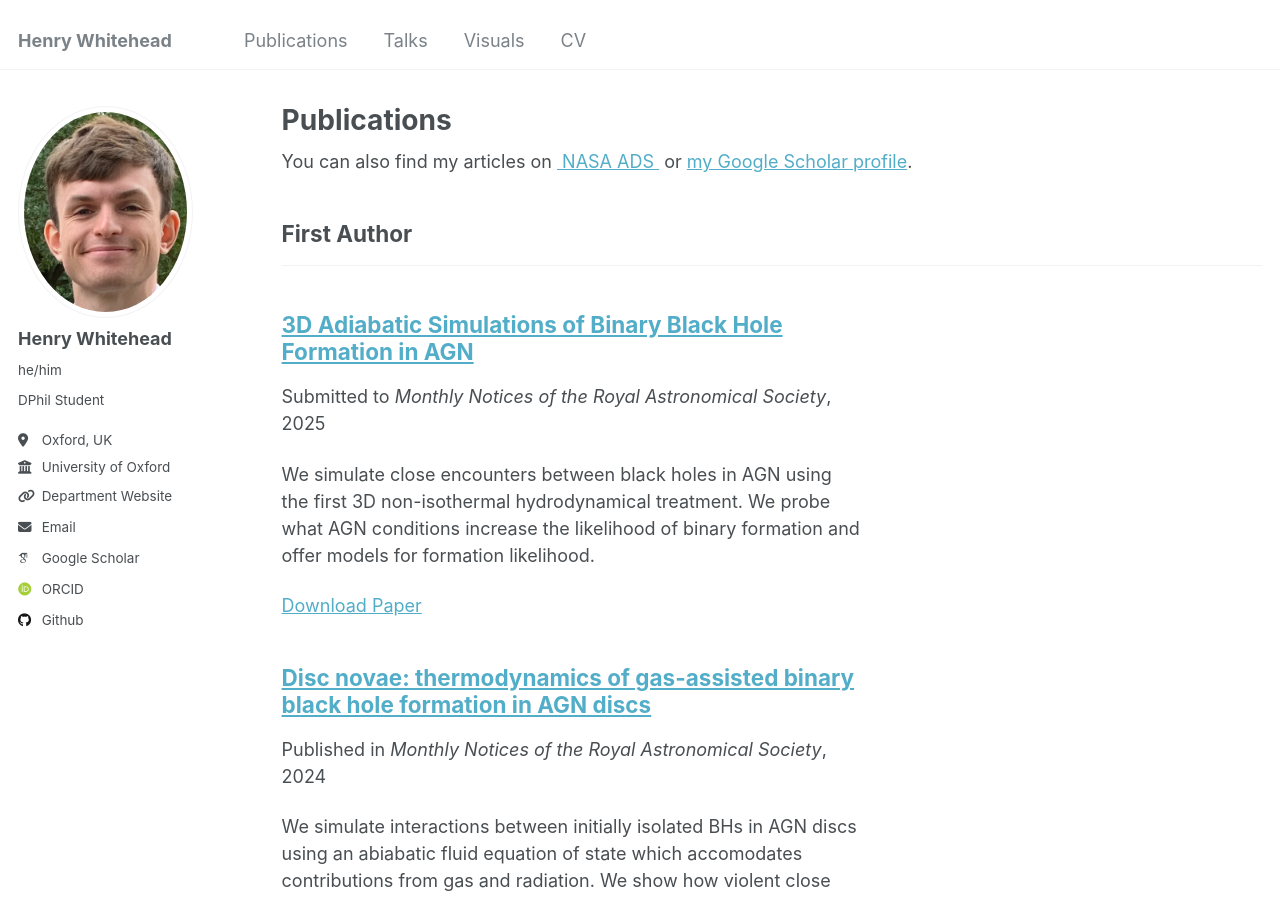
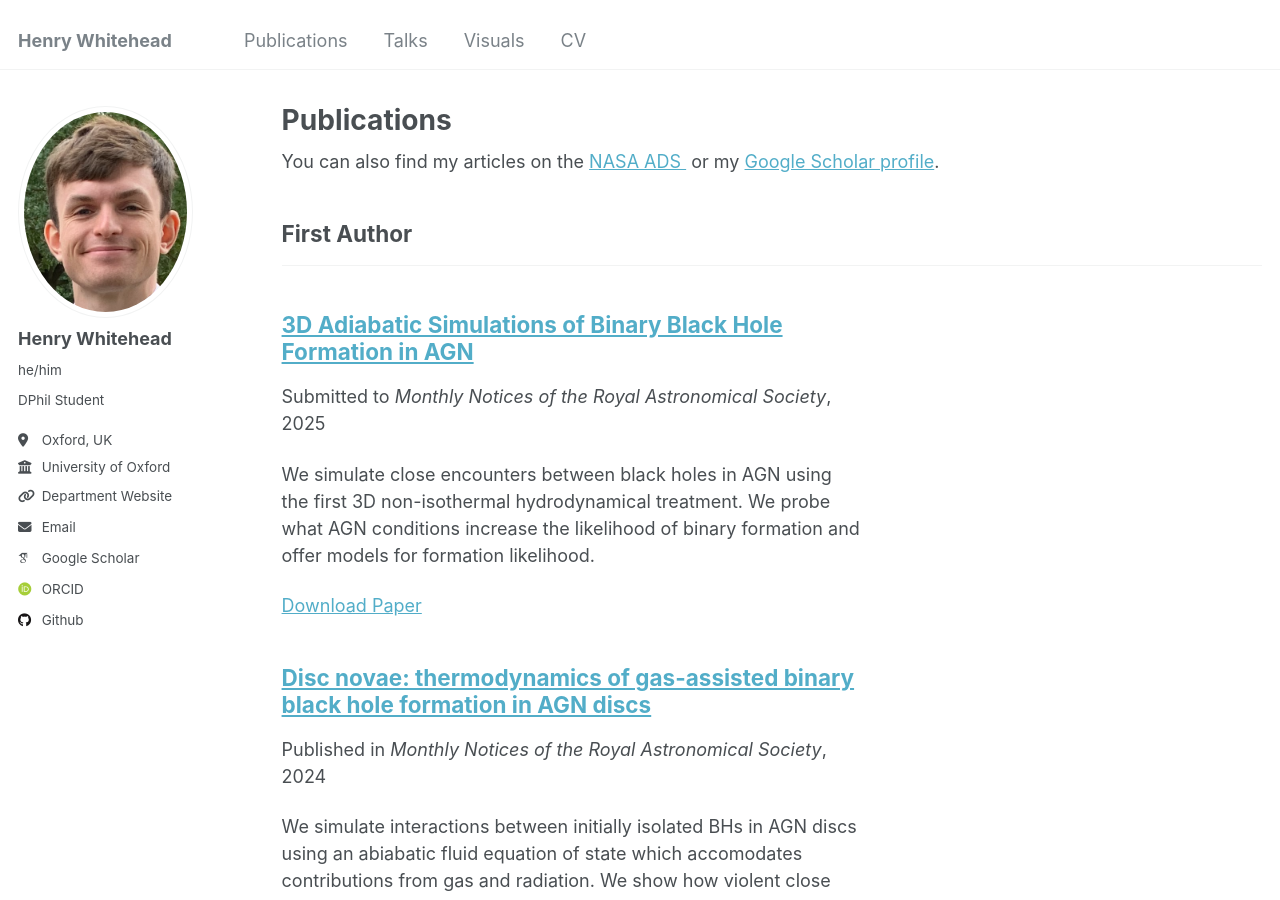
Before and after one commit to hwhitehead/hwhitehead.github.io, a Jekyll site: the page built from _pages/publications.html, in a window 1280 px wide and 900 px high. Built offline with Jekyll 4.4.1, drawn with Linux system fonts in a browser that asks for light colours; some web fonts are replaced.

Commit message:
fixed whitespace in NASA ADS link

```diff
--- a/_pages/publications.html
+++ b/_pages/publications.html
@@ -6,7 +6,7 @@ author_profile: true
 ---
 
 {% if site.author.googlescholar %}
-  <div class="wordwrap">You can also find my articles on <a href="https://ui.adsabs.harvard.edu/search/q=author%3A%22Whitehead%2C%20Henry%22&sort=date%20desc%2C%20bibcode%20desc&p_=0"> NASA ADS </a> or </a><a href="{{site.author.googlescholar}}">my Google Scholar profile</a>.</div>
+  <div class="wordwrap">You can also find my articles on the <a href="https://ui.adsabs.harvard.edu/search/q=author%3A%22Whitehead%2C%20Henry%22&sort=date%20desc%2C%20bibcode%20desc&p_=0">NASA ADS </a> or my </a><a href="{{site.author.googlescholar}}">Google Scholar profile</a>.</div>
 {% endif %}
 
 {% include base_path %}
```
